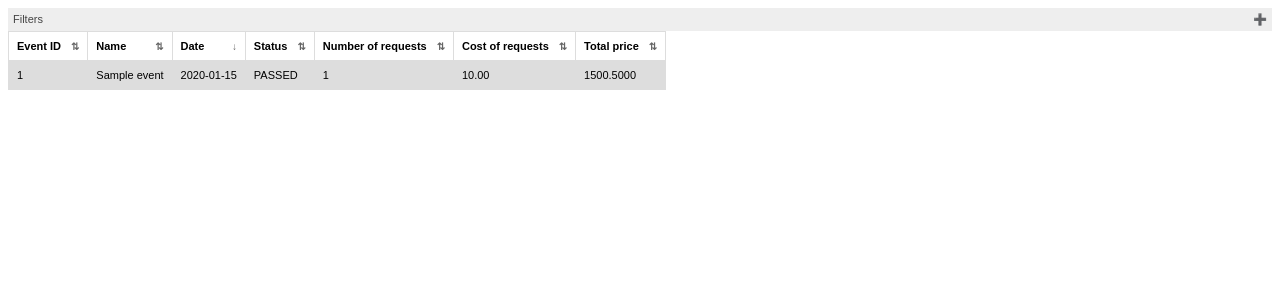
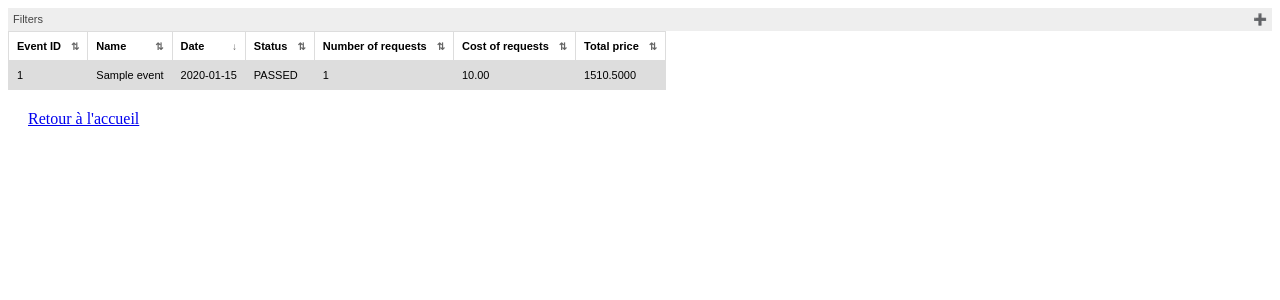
Before and after one commit to NewEarth5/database, a PHP site: page /dashboard/event.php in a window 1280 px wide. Shown: the top 300 px of the page. Run offline with PHP 8.4, Linux system fonts and the light colour scheme; tables that the repository leaves empty hold one stand-in row (values such as "Sample post").

Commit message:
Add files via upload

```diff
--- a/www/dashboard/cd.php
+++ b/www/dashboard/cd.php
@@ -60,6 +60,7 @@
 
       $table->show();
     ?>
+    <p style="margin: 20px;"><a href="../index.html">Retour à l'accueil</a></p>
     <script src="../javascript/see.js"></script>
   </body>
 </html>
--- a/www/dashboard/event.php
+++ b/www/dashboard/event.php
@@ -7,6 +7,7 @@
   </head>
   <body><?php echo "\n";
       $bdd = new PDO('mysql:host=db;dbname=group17;charset=utf8', 'group17', '1234');
+
       $sql = 'SELECT
         `Event`.`id`,
         `Event`.`name`,
@@ -18,7 +19,7 @@
         END AS `status`,
         COUNT(`Request`.`name`)                           AS count,
         COALESCE(SUM(`Request`.`price`), 0)               AS cost,
-        1500 + 0.05 * COALESCE(SUM(`Request`.`price`), 0) AS total
+        1500 + 1.05 * COALESCE(SUM(`Request`.`price`), 0) AS total
       FROM `Event`
       LEFT JOIN `Request` ON `Request`.`event_id` = `Event`.`id`
       GROUP BY `Event`.`id`, `Event`.`name`, `Event`.`date`';
@@ -48,6 +49,7 @@
 
       $table->show();
     ?>
+    <p style="margin: 20px;"><a href="../index.html">Retour à l'accueil</a></p>
     <script src="../javascript/see.js"></script>
   </body>
 </html>
```
